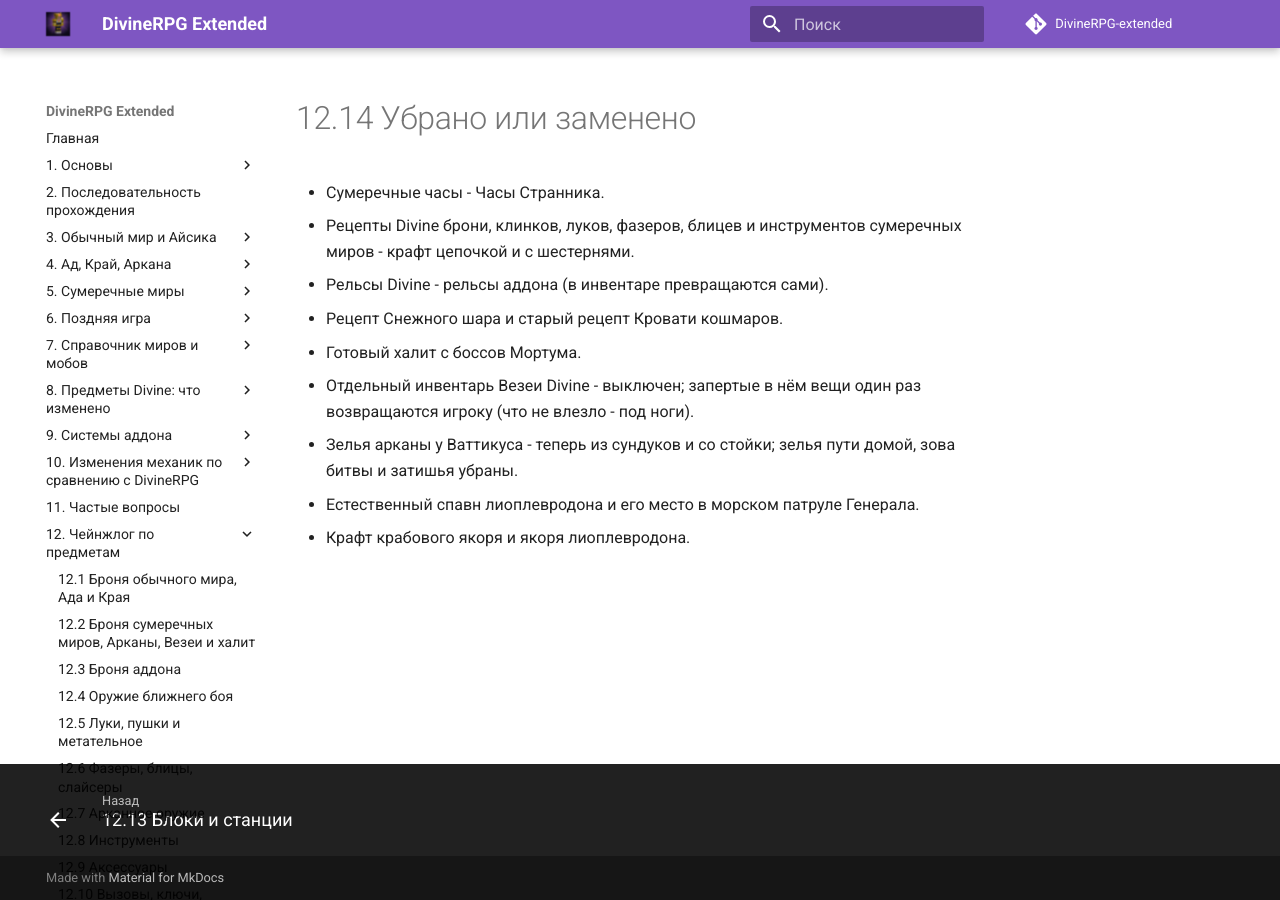
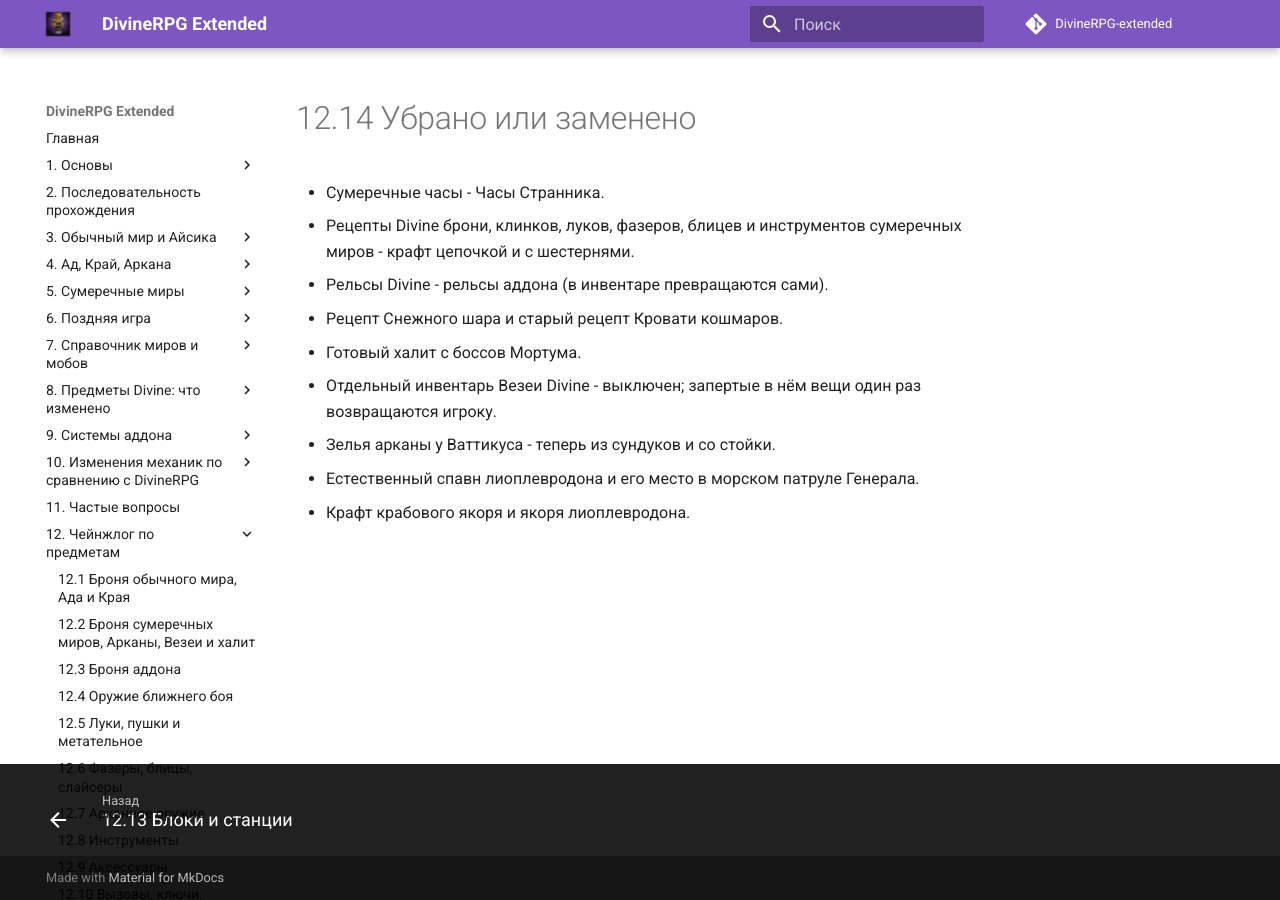
Before and after one commit to Keeg4n/DivineRPG-extended-guide, an MkDocs documentation site: the page built from docs/12-itemlog/12-14-ubrano-ili-zameneno.md, in a window 1280 px wide. Built offline with MkDocs 1.6.1 and Material for MkDocs 9.7.7, drawn with Linux system fonts in a browser that asks for light colours; comment, search, counter and statistics services are not loaded.

Commit message:
Guide: edit page 12-itemlog/12-14-ubrano-ili-zameneno.md

```diff
--- a/docs/12-itemlog/12-14-ubrano-ili-zameneno.md
+++ b/docs/12-itemlog/12-14-ubrano-ili-zameneno.md
@@ -5,7 +5,7 @@
 - Рельсы Divine - рельсы аддона (в инвентаре превращаются сами).
 - Рецепт Снежного шара и старый рецепт Кровати кошмаров.
 - Готовый халит с боссов Мортума.
-- Отдельный инвентарь Везеи Divine - выключен; запертые в нём вещи один раз возвращаются игроку (что не влезло - под ноги).
-- Зелья арканы у Ваттикуса - теперь из сундуков и со стойки; зелья пути домой, зова битвы и затишья убраны.
+- Отдельный инвентарь Везеи Divine - выключен; запертые в нём вещи один раз возвращаются игроку.
+- Зелья арканы у Ваттикуса - теперь из сундуков и со стойки.
 - Естественный спавн лиоплевродона и его место в морском патруле Генерала.
 - Крафт крабового якоря и якоря лиоплевродона.
```
